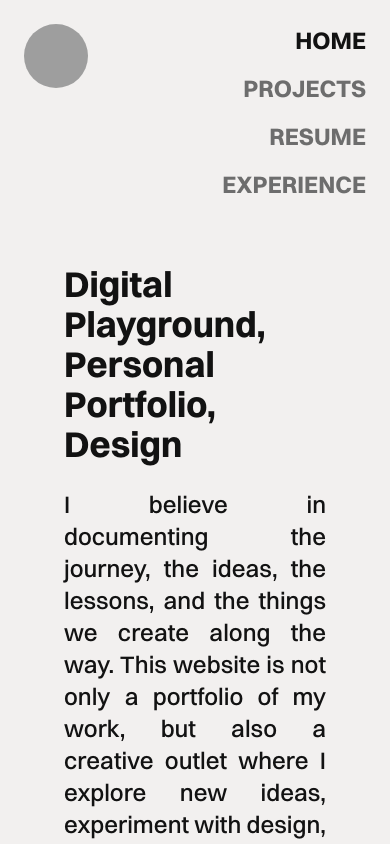
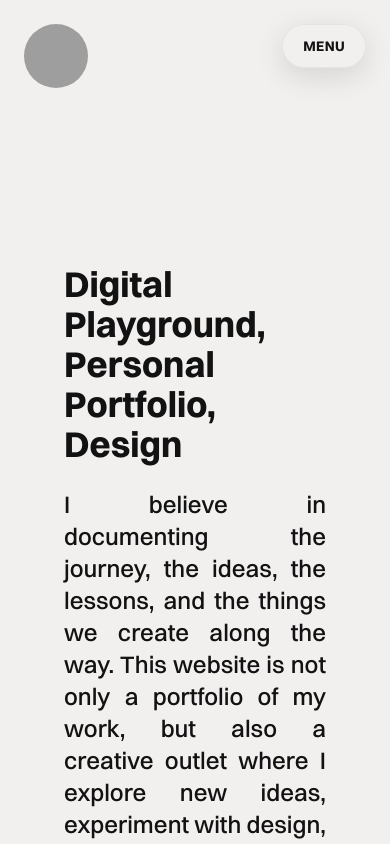
Before and after one commit to Dean-Francis-Tolero/Personal-Portfolio, a Next.js app: page / in a window 390 px wide. Built offline with nearby package versions, Linux system fonts and the light colour scheme; grey boxes are pictures that could not be loaded.

Commit message:
Edited Nav bar for mobile

```diff
--- a/components/nav.tsx
+++ b/components/nav.tsx
@@ -1,10 +1,12 @@
 "use client";
 
-import { memo } from "react";
+import { memo, useEffect, useState } from "react";
 import Link from "next/link";
 import { usePathname } from "next/navigation";
+import { AnimatePresence, motion, useReducedMotion } from "motion/react";
 import { LINK_UNDERLINE } from "../lib/styles";
 import { useNavLinkClick } from "./page_transition";
+import { useScrollContainer } from "./scroll_container";
 
 const NAV_ITEMS = [
   { href: "/", label: "HOME" },
@@ -17,36 +19,146 @@ const NavLink = memo(function NavLink({
   href,
   label,
   active,
+  onNavigate,
+  className,
 }: {
   href: string;
   label: string;
   active: boolean;
+  onNavigate?: () => void;
+  className?: string;
 }) {
-  const onClick = useNavLinkClick(href);
+  const handleClick = useNavLinkClick(href);
   return (
     <Link
       href={href}
-      onClick={onClick}
+      onClick={(event) => {
+        handleClick(event);
+        onNavigate?.();
+      }}
       className={`${LINK_UNDERLINE} ${
         active ? "text-foreground" : "text-muted hover:text-muted-strong transition-colors"
-      }`}
+      } ${className ?? ""}`}
     >
       {label}
     </Link>
   );
 });
 
+const PILL_BUTTON =
+  "h-11 rounded-full border border-black/5 bg-background px-5 text-sm font-bold uppercase tracking-wide text-foreground shadow-[0_8px_30px_rgba(0,0,0,0.12)] transition-transform hover:scale-105 focus-visible:outline focus-visible:outline-2 focus-visible:outline-foreground";
+
 export default function Nav() {
   const pathname = usePathname();
+  const [open, setOpen] = useState(false);
+  const reduceMotion = useReducedMotion();
+  const scrollContainerRef = useScrollContainer();
+
+  // Close on route change, Escape, and lock background scroll while open.
+  useEffect(() => {
+    setOpen(false);
+  }, [pathname]);
+
+  useEffect(() => {
+    if (!open) return;
+    const onKeyDown = (event: KeyboardEvent) => {
+      if (event.key === "Escape") setOpen(false);
+    };
+    document.addEventListener("keydown", onKeyDown);
+
+    const container = scrollContainerRef?.current;
+    const previousOverflow = container?.style.overflow;
+    if (container) container.style.overflow = "hidden";
+
+    return () => {
+      document.removeEventListener("keydown", onKeyDown);
+      if (container) container.style.overflow = previousOverflow ?? "";
+    };
+  }, [open, scrollContainerRef]);
+
   return (
-    <nav className="fixed top-6 right-6 z-50">
-      <ul className="flex flex-col gap-4 text-2xl font-bold text-right">
+    <>
+      <nav aria-label="Primary" className="fixed top-6 right-6 z-50">
+        {/* Desktop: unchanged, always-visible link list */}
+        <ul className="hidden md:flex flex-col gap-4 text-2xl font-bold text-right">
           {NAV_ITEMS.map(({ href, label }) => (
             <li key={href}>
               <NavLink href={href} label={label} active={pathname === href} />
             </li>
           ))}
         </ul>
+
+        {/* Mobile: compact trigger, opens the slide-in drawer below */}
+        <button
+          type="button"
+          aria-label="Open menu"
+          aria-expanded={open}
+          onClick={() => setOpen(true)}
+          className={`md:hidden ${PILL_BUTTON} ${open ? "pointer-events-none opacity-0" : ""} transition-opacity`}
+        >
+          Menu
+        </button>
       </nav>
+
+      <AnimatePresence>
+        {open && (
+          <div className="md:hidden">
+            <motion.div
+              key="backdrop"
+              aria-hidden="true"
+              onClick={() => setOpen(false)}
+              className="fixed inset-0 z-40 bg-foreground/40"
+              initial={reduceMotion ? false : { opacity: 0 }}
+              animate={{ opacity: 1 }}
+              exit={{ opacity: 0 }}
+              transition={{ duration: 0.25, ease: "easeOut" }}
+            />
+            <motion.div
+              key="drawer"
+              role="dialog"
+              aria-modal="true"
+              aria-label="Menu"
+              className="fixed inset-y-0 right-0 z-50 flex w-[78%] max-w-xs flex-col bg-background shadow-[-16px_0_45px_rgba(0,0,0,0.4)]"
+              initial={reduceMotion ? false : { x: "100%" }}
+              animate={{ x: 0 }}
+              exit={{ x: "100%" }}
+              transition={{ duration: 0.32, ease: [0.65, 0, 0.35, 1] }}
+            >
+              {/* The outer box-shadow above reads as almost invisible against
+                  the already-dimmed backdrop (dark shadow on dark overlay).
+                  This inner-edge gradient sits against the drawer's own light
+                  background instead, where it has real contrast to work with. */}
+              <div
+                aria-hidden="true"
+                className="pointer-events-none absolute inset-y-0 left-0 w-6 bg-gradient-to-r from-black/15 to-transparent"
+              />
+
+              <div className="flex justify-end p-6">
+                <button
+                  type="button"
+                  aria-label="Close menu"
+                  onClick={() => setOpen(false)}
+                  className={PILL_BUTTON}
+                >
+                  Close
+                </button>
+              </div>
+              <ul className="mt-4 flex flex-col gap-5 px-8 pb-10 text-2xl font-bold">
+                {NAV_ITEMS.map(({ href, label }) => (
+                  <li key={href}>
+                    <NavLink
+                      href={href}
+                      label={label}
+                      active={pathname === href}
+                      onNavigate={() => setOpen(false)}
+                    />
+                  </li>
+                ))}
+              </ul>
+            </motion.div>
+          </div>
+        )}
+      </AnimatePresence>
+    </>
   );
 }
```
Lines whose indentation alone changed are shown as unchanged.
